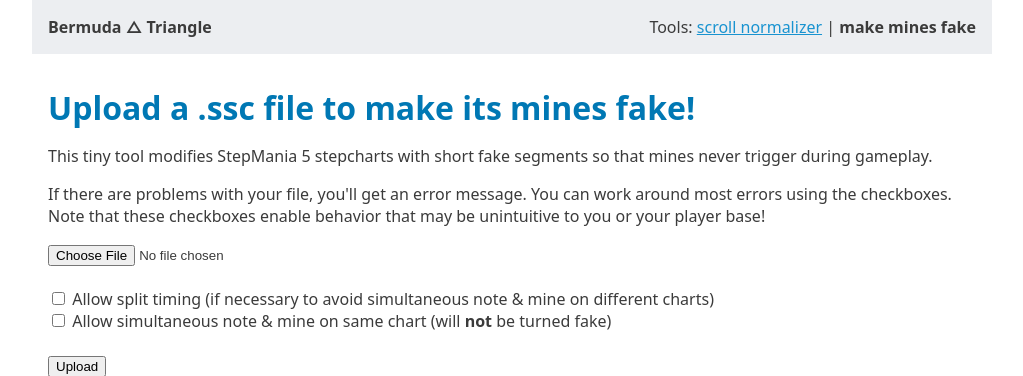
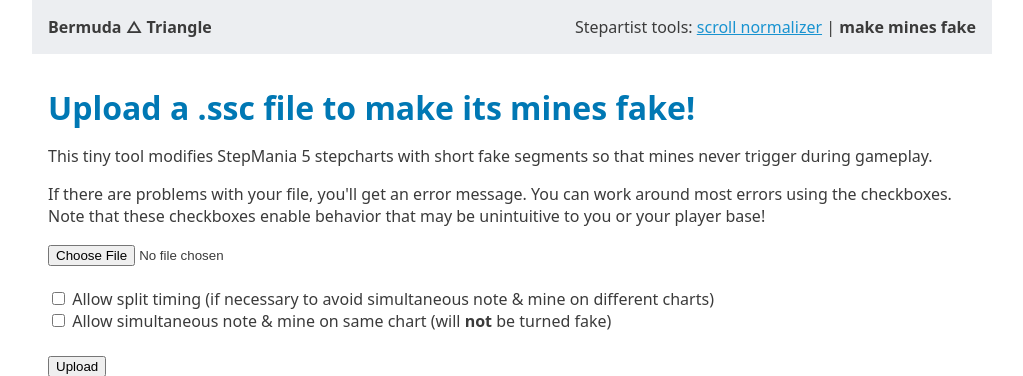
Before and after one commit to bkirz/bermuda-triangle, a Flask app: page /fake-mines in a window 1280 px wide. Shown: the top 376 px of the page, without its empty margins (128-1151 px from the left). Run offline with Flask 2, Linux system fonts and the light colour scheme.

Commit message:
Clarify the nature of the tools

```diff
--- a/templates/base.html.jinja
+++ b/templates/base.html.jinja
@@ -5,7 +5,7 @@
 <header>
   <b>Bermuda △ Triangle</b>
   <nav>
-    Tools:
+    Stepartist tools:
     {% block navigation %}
       <a href="/scroll-normalizer">scroll normalizer</a>
       |
```
